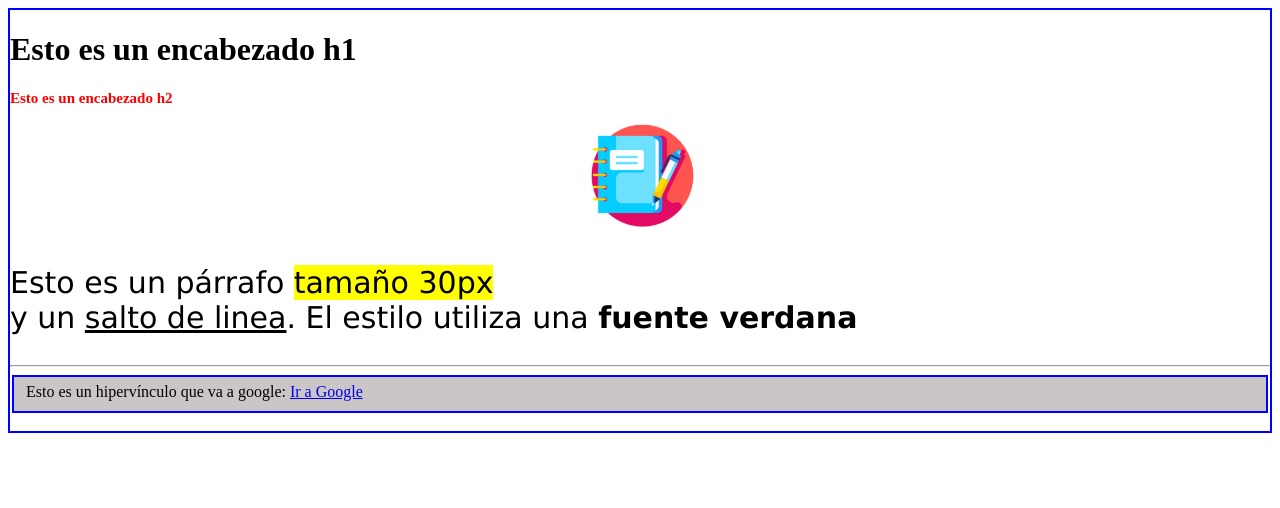
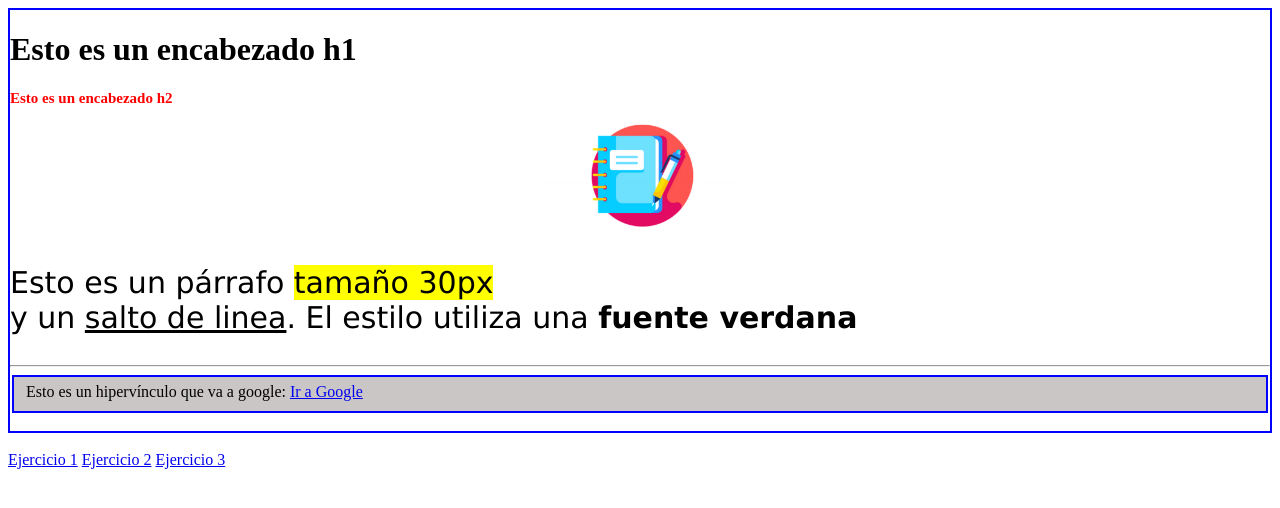
Before and after one commit to jcontentod/Ej1_formato_texto, a plain HTML site: page index.html in a window 1280 px wide. Drawn offline with Linux system fonts and the light colour scheme.

Commit message:
Actualizacion y unificacion en index

```diff
--- a/Ej1_texto.html
+++ b/index.html
@@ -28,5 +28,12 @@
                 <br/>
             </footer>
         </div>
+        <br/>
+         <nav>
+            <a class="enlace-menu" href="index.html">Ejercicio 1</a>
+            <a class="enlace-menu" href="Ej2_texto.html">Ejercicio 2</a>
+			<a class="enlace-menu" href="Ej3_texto.html">Ejercicio 3</a>
+        </nav>
+
     </body>
 </html>
```
Also changed, not shown: Ej2_texto.html (+6 -0 lines), Ej3_texto.html (+6 -0 lines).
